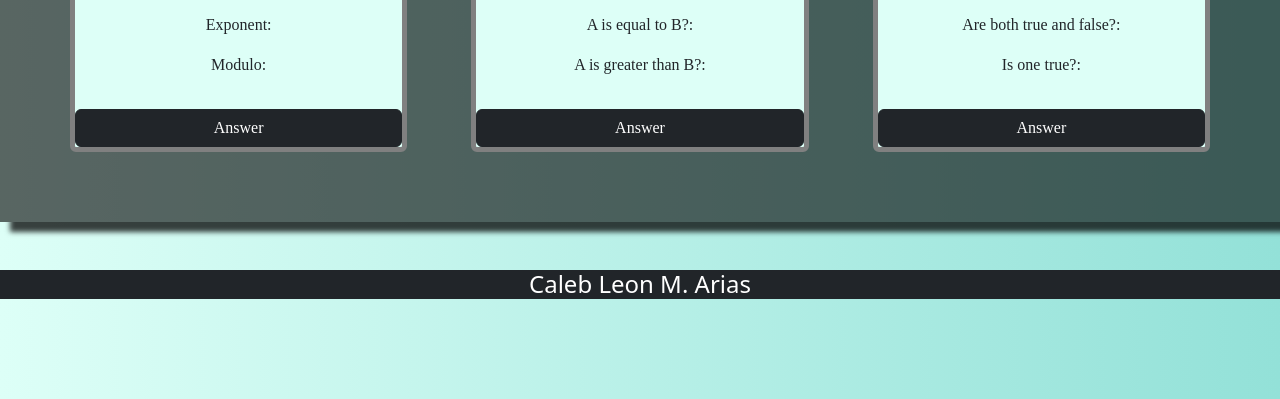
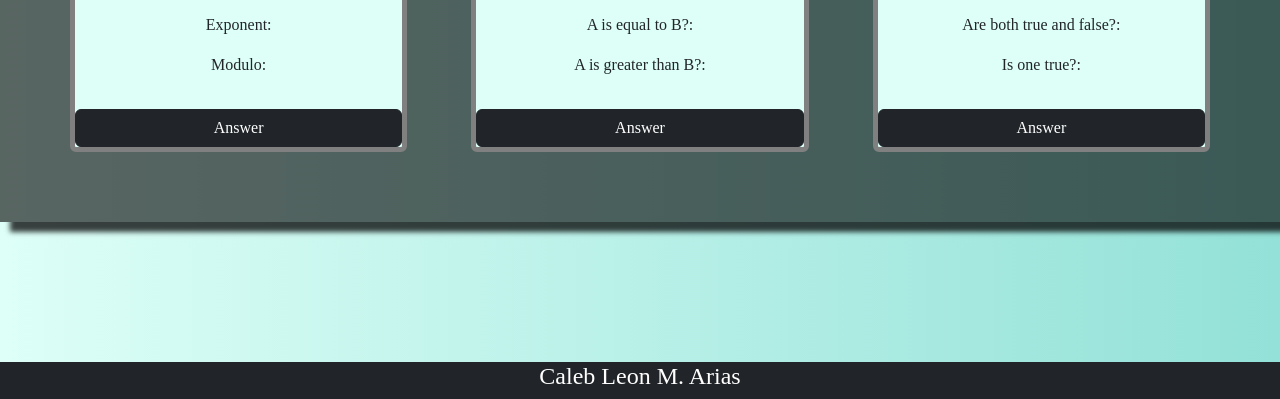
Before and after one commit to CArias-9T/Q3QUIZ1-Arias, a plain HTML site: page index.html in a window 1280 px wide. Shown: the part 401-800 px from the top of the page. Drawn offline with nearby package versions, Linux system fonts and the light colour scheme.

Commit message:
Update style.css

```diff
--- a/style.css
+++ b/style.css
@@ -20,3 +20,12 @@ body{
 	border:5px solid gray;
 
 }
+
+.footer{
+		bottom:0;
+		position:fixed;
+		width:100%;
+		font-family: heiti sc;
+		text-align: center;
+		color:white;
+	}
```
